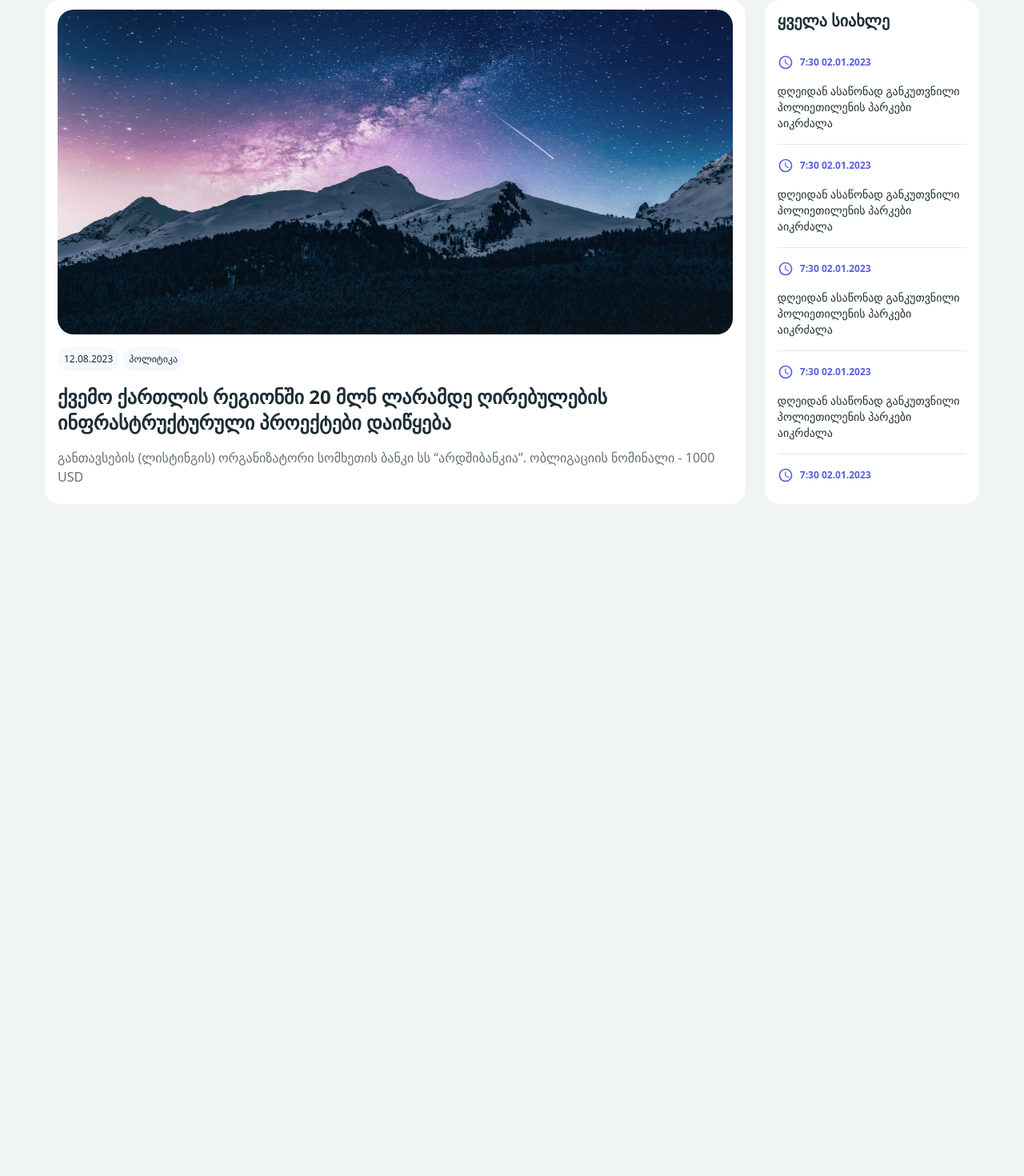
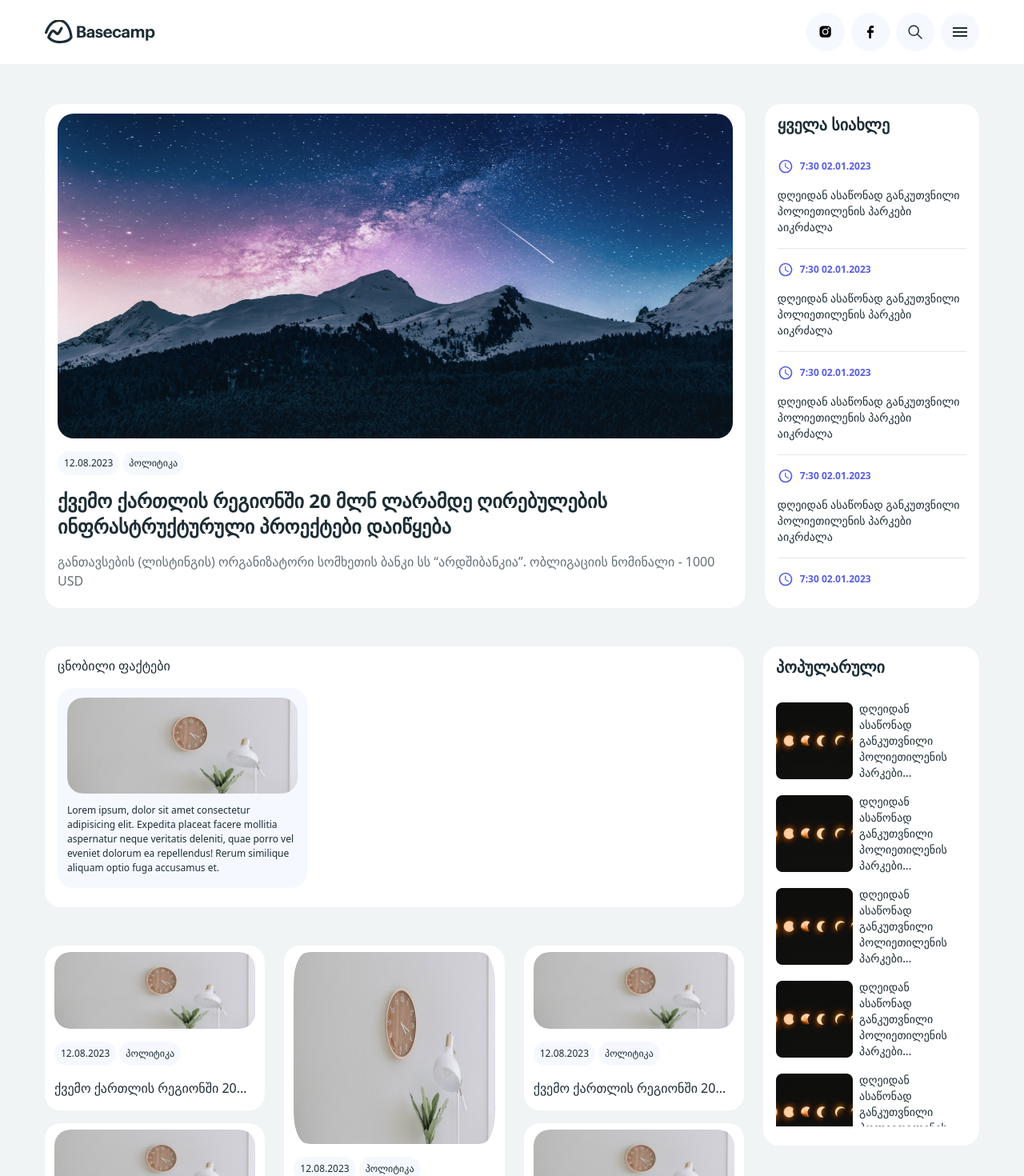
Before and after one commit to Olegbobokhidze/clipart-vuejs-task, a Vue app: page / in a window 1280 px wide. Shown: the top 1470 px of the page at 80% size. Before the commit the page ends 800 px from the top, so only its background shows below. Built offline with nearby package versions, Linux system fonts and the light colour scheme.

Commit message:
wip: change layout of home

```diff
--- a/src/App.vue
+++ b/src/App.vue
@@ -1,26 +1,44 @@
 <script setup lang="ts">
+import { useWindowSize } from '@vueuse/core'
+
 import HomeHero from '@/components/HomeHero.vue'
 import HomeAllNews from './components/HomeAllNews.vue'
 import HomePopularNews from './components/HomePopularNews.vue'
-import { useWindowSize } from '@vueuse/core'
+import HomeFamousFacts from './components/HomeFamousFacts.vue'
+import HomeBlogs from './components/HomeBlogs.vue'
+import DefaultNavbar from './components/shared/DefaultNavbar.vue'
 
 const { width } = useWindowSize()
 </script>
 
 <template>
   <div
-    class="flex h-full w-full flex-col items-center justify-center gap-6 tablet:gap-10 tablet:px-12 small:gap-12 small:px-14 large:gap-[4.125rem]"
+    class="flex h-full w-full flex-col items-center justify-center gap-6 pb-24 tablet:gap-10 tablet:px-12 small:gap-12 small:px-14 large:gap-[4.125rem]"
   >
-    <div v-if="width >= 1240" class="flex h-[630px] w-full flex-row gap-6">
+    <DefaultNavbar />
+    <div v-if="width >= 1240" class="mt-[8.125rem] flex h-[630px] w-full flex-row gap-6">
       <HomeHero />
       <HomeAllNews />
     </div>
-    <div v-else>
+    <div v-else class="mt-[6rem]">
       <HomeHero />
     </div>
+
     <div class="flex h-full w-full flex-col gap-6 tablet:flex-row tablet:gap-8" v-if="width < 1240">
       <HomeAllNews />
       <HomePopularNews />
     </div>
+
+    <div v-if="width >= 1240" class="flex h-full w-full flex-row gap-6">
+      <div class="flex h-full w-full flex-col gap-6 small:gap-12 large:gap-[4.125rem]">
+        <HomeFamousFacts />
+        <HomeBlogs />
+      </div>
+      <HomePopularNews />
+    </div>
+    <div v-else class="flex h-full w-full flex-col gap-6 small:gap-12 large:gap-[4.125rem]">
+      <HomeFamousFacts />
+      <HomeBlogs />
+    </div>
   </div>
 </template>
```
